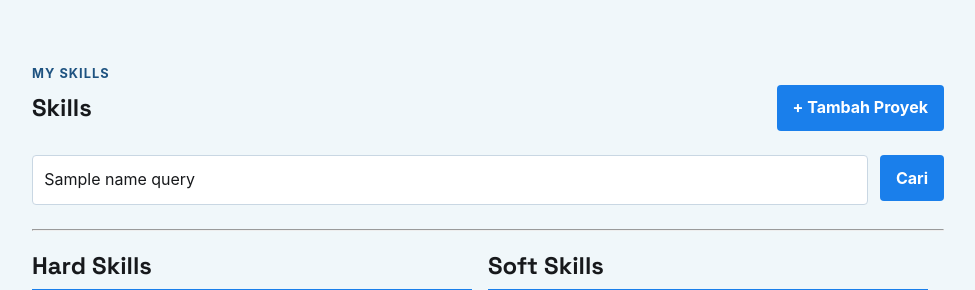
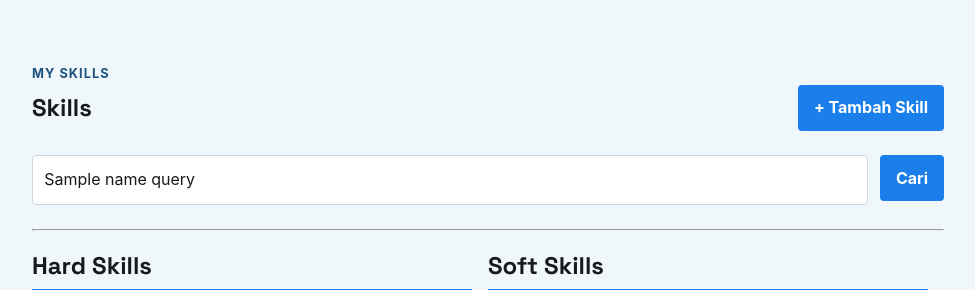
Before and after one commit to asyakiraakj/myportofolio, a Django app: template templates/skills.html in a window 1280 px wide. Shown: the part 74-364 px from the top of the page, without its empty margins (152-1127 px from the left). Run offline with Django 5.2, Linux system fonts and the light colour scheme; a user stored in the database is signed in; tables that the repository leaves empty hold one stand-in row (values such as "Sample post"); the template is opened without the code that fills it: values that come from a table or form of the project are taken from there, most other values are stand-ins (such as "Sample title", 1, 10 or a date in 2020).

Commit message:
fix(skills): fix typo in skills.html and skill_star.html

```diff
--- a/templates/components/skill_star.html
+++ b/templates/components/skill_star.html
@@ -1,10 +1,10 @@
-<form method="post" action="{% url 'main:toggle_star' project.id %}" class="star-form">
+<form method="post" action="{% url 'main:toggle_star' skill.id %}" class="star-form">
     {% csrf_token %}
     <button type="submit"
-            class="button button-star{% if user in project.starred_by.all %} is-starred{% endif %}"
-            title="{% if project.starred_by.all %}Dibintangi oleh {{ project.starred_by.all|join:', ' }}{% else %}Jadilah yang pertama memberi star{% endif %}">
+            class="button button-star{% if user in skill.starred_by.all %} is-starred{% endif %}"
+            title="{% if skill.starred_by.all %}Dibintangi oleh {{ skill.starred_by.all|join:', ' }}{% else %}Jadilah yang pertama memberi star{% endif %}">
         <span aria-hidden="true">★</span>
-        {% if user in project.starred_by.all %}Unstar{% else %}Star{% endif %}
-        <span class="star-count">{{ project.starred_by.count }}</span>
+        {% if user in skill.starred_by.all %}Unstar{% else %}Star{% endif %}
+        <span class="star-count">{{ skill.starred_by.count }}</span>
     </button>
 </form>
--- a/templates/skills.html
+++ b/templates/skills.html
@@ -15,10 +15,10 @@
             <div class="skills-header">
                 <h1>Skills</h1>
                 {% if user.is_superuser %}  {# Tambahkan baris ini #}
-                    <a href="{% url 'main:create_project' %}"
-                    class="button project-add-button">
+                    <a href="{% url 'main:create_skill' %}"
+                    class="button skill-add-button">
                         <span aria-hidden="true">+</span>
-                        Tambah Proyek
+                        Tambah Skill
                     </a>
                 {% endif %}
             </div>
```
